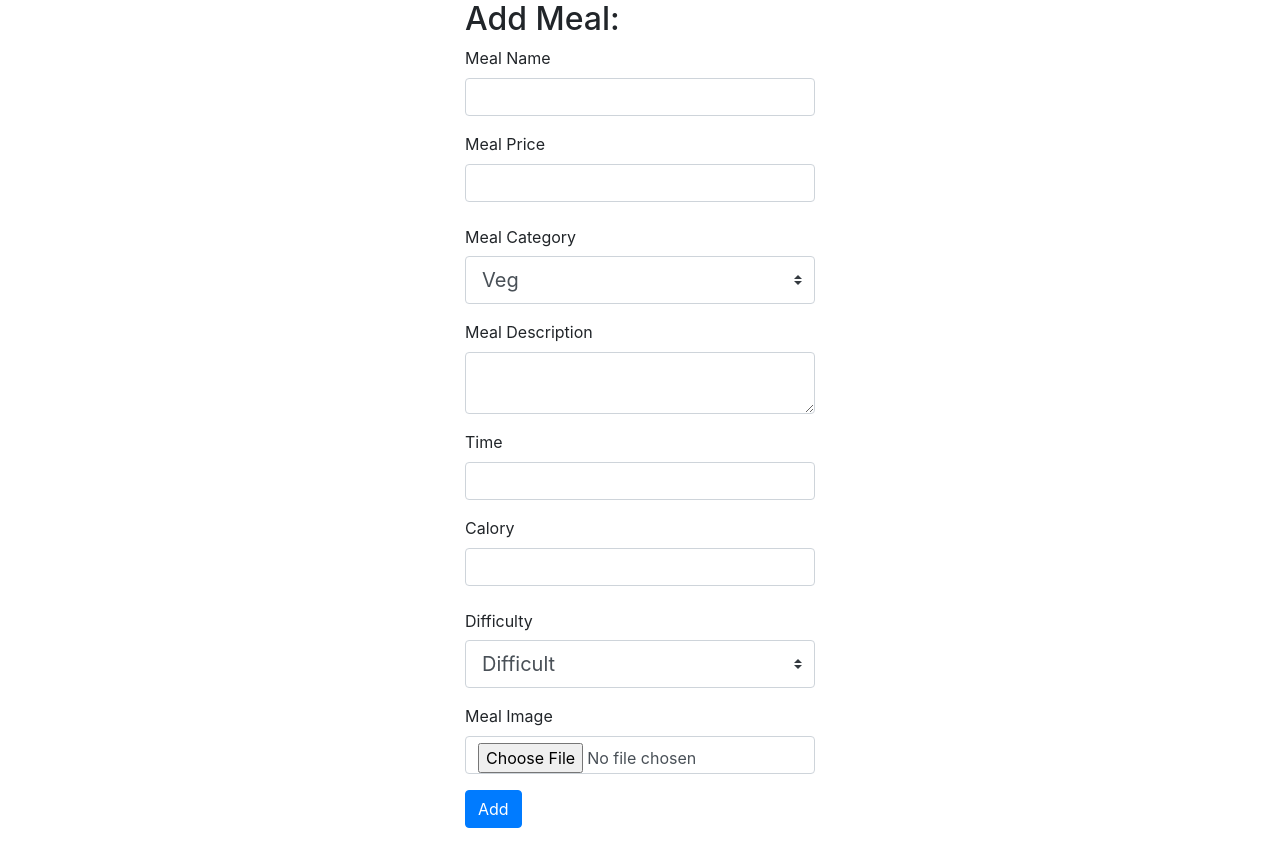
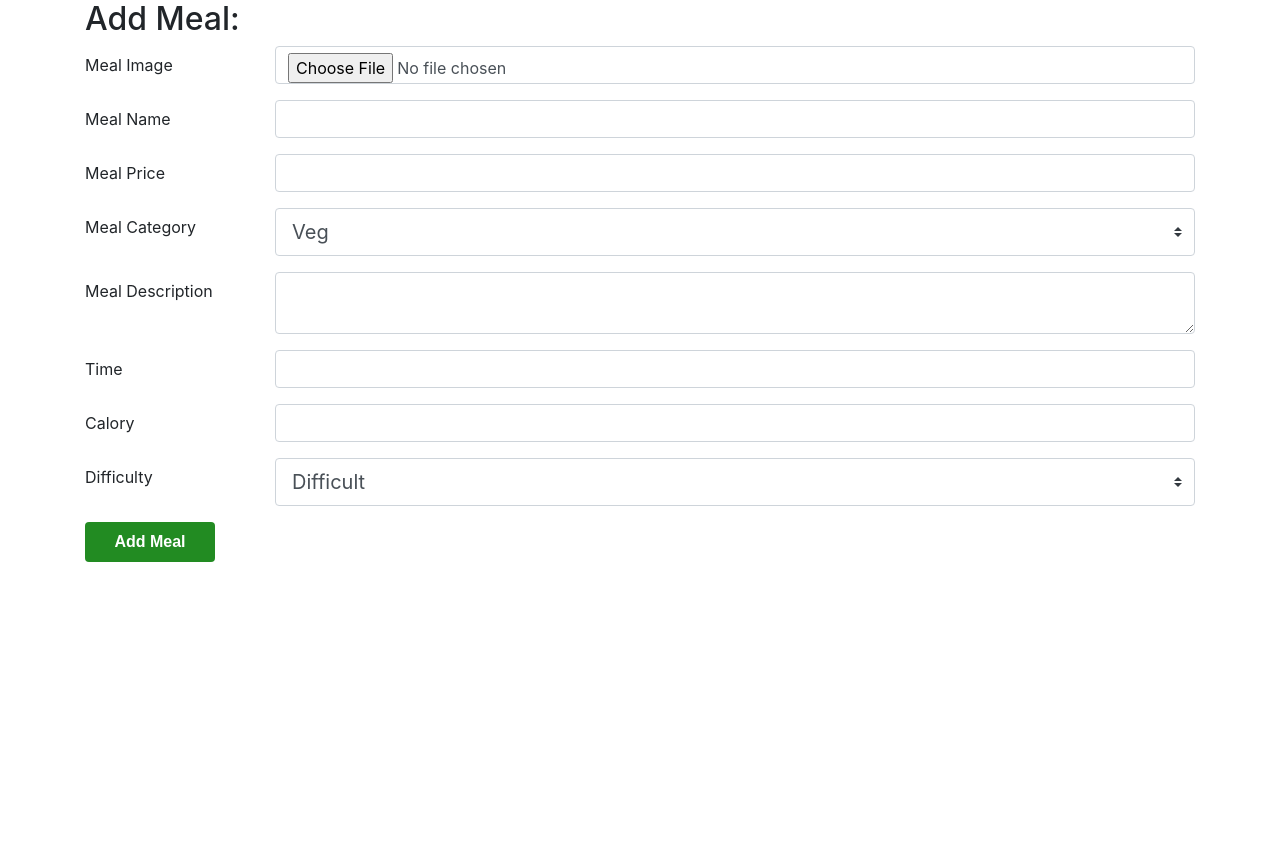
Before and after one commit to susiiiyana905/PortionDoc, a React (Create React App) app: page /addMeal in a window 1280 px wide. After the commit the page ends 800 px from the top, so only its background shows below. Built offline with nearby package versions, Linux system fonts and the light colour scheme.

Commit message:
add ingredient quantity

```diff
--- a/src/App.css
+++ b/src/App.css
@@ -519,3 +519,18 @@ margin-bottom:20px;
   flex-direction: row;
   flex-wrap: wrap;
 }
+
+.addMeal{
+  /* padding: 30px 70px; */
+  border: none;
+  background-color:forestgreen;
+  font-family: sans-serif;
+  font-weight: bold;
+  font-size: 16px;
+  color: #ffffff;
+  height: 40px;
+  width: 130px;
+  justify-content: center;
+
+
+}
--- a/src/Components/User/ourmenu.js
+++ b/src/Components/User/ourmenu.js
@@ -80,10 +80,10 @@ const Meals =()=> {
     <div className="meal-data container">
          {mealData.map((singleData) =>{
             return(
-                <div className="container py-3" style={{width: "350px"}}>
+                <div className="container py-3" style={{width: "270px"}}>
                 <div className="card-deck">
-                    <div className="card" style={{height:"400px"}}>
-                    <img className="card" src={"http://localhost:4001/meal/"+singleData.mealImage} style={{marginTop:"10px"}}></img>
+                    <div className="card" style={{height:"380px"}}>
+                    <img  src={"http://localhost:4001/meal/"+singleData.mealImage} style={{width:"100%"}} ></img>
                     <div className="card-body">
                         <p class="first" style={{fontWeight:"bold"}}>{singleData.mealName}</p>
                         {/* <p class="second">{singleData.mealPrice}</p>  */}
--- a/src/Components/admin/add.js
+++ b/src/Components/admin/add.js
@@ -20,6 +20,7 @@ const AddMeal =()=> {
             Authorization : "Bearer " + localStorage.getItem('adminToken')
         }
     }
+
 
     const addMeal = (e) => {
         e.preventDefault();
@@ -48,38 +49,48 @@ const AddMeal =()=> {
             }
         })
         .catch(e);
+
+
     }
 
+
+
     return(
-        <div>
+        <>
+        <div className="container">
+        <h2 className="heading-h2-all">Add Meal:</h2>
+        <form>
+        <div class="form-group row">
+            <label class="col-sm-2 col-form-label">Meal Image</label>
+            <div class="col-sm-10">
+            <input type="file" class="form-control"
+            onChange={(e)=>setMealImage(e.target.files[0])}
+            ></input>
+            </div>
+        </div>
 
-        <div className="container">
-            <div className="row">
-                <div className="col-md-4"></div>
-                <div className="col-md-4">
-                    <h2 className="heading-h2-all">Add Meal:</h2>
-
-                    <form>
-                        <div className="form-group">
-                            <label>Meal Name</label>
-                            <input type="text" className="form-control"
+        <div class="form-group row">
+            <label class="col-sm-2 col-form-label">Meal Name</label>
+            <div class="col-sm-10">
+            <input type="text" class="form-control"
             value={mealName}
             onChange={(e)=>setMealName(e.target.value)}
-                            />
+            ></input>
             </div>
+        </div>
+        <div class="form-group row">
+            <label class="col-sm-2 col-form-label">Meal Price</label>
+            <div class="col-sm-10">
 
-                        <div className="form-group">
-                            <label>Meal Price</label>
-                            <input type="text" className="form-control"
+            <input type="text" class="form-control"
              value={mealPrice}
              onChange={(e)=>setMealPrice(e.target.value)}
-                            />
+            ></input>
             </div>
-
-                        <div className="form-group">
-
-                        <label for="inputCategory" className="col-form-label">Meal Category</label>
-
+        </div>
+        <div class="form-group row">
+            <label class="col-sm-2 col-form-label">Meal Category</label>
+            <div class="col-sm-10">
             <select className="custom-select custom-select-lg" style={{width:"100%"}}
                 value={mealCategory}
                 onChange={e=>setMealCategory(e.target.value)}
@@ -88,39 +99,35 @@ const AddMeal =()=> {
                 <option value="Non-Veg">Non-Veg</option>
                 <option value="Vegan">Vegan</option>
             </select>
-
             </div>
-
-                            <div className="form-group">
-                            <label>Meal Description</label>
-                            <textarea type="text" className="form-control"
-                             value={mealDescription}
-                             onChange={(e)=>setMealDescription(e.target.value)}
-
-                            />
         </div>
-
-                            <div className="form-group">
-                            <label>Time</label>
-                            <input type="text" className="form-control"
+        <div class="form-group row">
+            <label class="col-sm-2 col-form-label">Meal Description</label>
+            <div class="col-sm-10">
+            <textarea type="text" class="form-control"></textarea>
+            </div>
+        </div>
+        <div class="form-group row">
+            <label class="col-sm-2 col-form-label">Time</label>
+            <div class="col-sm-10">
+            <input type="text" class="form-control"
              value={time}
              onChange={(e)=>setTime(e.target.value)}
-
-                            />
+            ></input>
             </div>
-
-                            <div className="form-group">
-                            <label>Calory</label>
-                            <input type="text" className="form-control"
+        </div>
+        <div class="form-group row">
+            <label class="col-sm-2 col-form-label">Calory</label>
+            <div class="col-sm-10">
+            <input type="text" class="form-control"
               value={calory}
               onChange={(e)=>setCalory(e.target.value)}
-
-                            />
+            ></input>
             </div>
-
-                            <div className="form-group">
-                            <label for="inputDifficulty" className="col-form-label">Difficulty</label>
-
+        </div>
+        <div class="form-group row">
+            <label class="col-sm-2 col-form-label">Difficulty</label>
+            <div class="col-sm-10">
             <select className="custom-select custom-select-lg" style={{width:"100%"}}
             value={difficulty}
             onChange={e=>setDifficulty(e.target.value)}
@@ -129,26 +136,146 @@ const AddMeal =()=> {
             <option value="Medium">Medium</option>
             <option value="Easy">Easy</option>
          </select>
+            </div>
+        </div>
+
+        {/* <div className="form-group row">
+            <label className="col-sm-2 col-form-label">Steps</label>
+            <form  onSubmit={this.handleSubmit}>
+      <div><label>Steps</label></div>
+                {this.state.formValues.map((element, index) => (
+                <div>
+                  <div class="form-group row">
+
+                  <div class="col-sm-11">
+                    <textarea type="text" class="form-control" id="inputText" style={{float:"left"}}></textarea>
 
                   </div>
-
-                        <div className="form-group">
-                            <label>Meal Image</label>
-                            <input type="file" className="form-control"
-                            onChange={(e)=>setMealImage(e.target.files[0])}
-                            />
+                  <button type="button"  className="button remove" onClick={() => this.removeFormFields(index)} style={{width:"40px"}} ><i class="fas fa-solid fa-trash"></i></button>
+                 </div>
+                  </div>
+                ))}
+                <div className="button-section">
+                    <button className="button add" type="button" onClick={() => this.addFormFields()} style = {{marginLeft:"450px", backgroundColor:"#4CBA19", height:"50px", width:"50px", color:"white"}}><i class="fas fa-solid fa-plus"></i></button>
 
                 </div>
+            </form>
+        </div> */}
+        <p><button type='submit' className="btn btn-primary addMeal"
+         onClick={addMeal}
+        >
+        Add Meal</button></p>
 
-                        <p><button type='submit' className="btn btn-primary"
-                        onClick={addMeal}
-                        >Add</button></p>
   </form>
   </div>
-                <div className="col-md-4"></div>
-            </div>
-        </div>
-        </div>
+        </>
+        // <div>
+        // <div className="con">
+        //     <div className="row">
+        //         <div className="col-md-4"></div>
+        //         <div className="col-md-4">
+        //             <h2 className="heading-h2-all">Add Meal:</h2>
+        //             <form>
+        //                 <div className="form-group row ">
+        //                     <label class="col-sm-2 col-form-label">Meal Name</label>
+        //                     <div class="col-sm-10">
+        //                     <input type="text" className="form-control"
+        //                     value={mealName}
+        //                     onChange={(e)=>setMealName(e.target.value)}
+        //                     />
+        //                     </div>
+        //                 </div>
+
+
+        //                 <div className="form-group row">
+        //                     <label>Meal Price</label>
+        //                     <div class="col-sm-10">
+        //                     <input type="text" className="form-control"
+        //                      value={mealPrice}
+        //                      onChange={(e)=>setMealPrice(e.target.value)}
+        //                     />
+        //                     </div>
+        //                 </div>
+
+        //                 <div className="form-group row">
+
+        //                 <label for="inputCategory" className="col-form-label">Meal Category</label>
+        //                 <div class="col-sm-10">
+
+        //                         <select className="custom-select custom-select-lg" style={{width:"100%"}}
+        //                         value={mealCategory}
+        //                         onChange={e=>setMealCategory(e.target.value)}
+        //                         >
+        //                             <option value="Veg">Veg</option>
+        //                             <option value="Non-Veg">Non-Veg</option>
+        //                             <option value="Vegan">Vegan</option>
+        //                         </select>
+        //                     </div>
+        //                     </div>
+
+        //                     <div className="form-group row">
+        //                     <label>Meal Description</label>
+        //                     <div class="col-sm-10">
+        //                     <textarea type="text" className="form-control"
+        //                      value={mealDescription}
+        //                      onChange={(e)=>setMealDescription(e.target.value)}
+
+        //                     />
+        //                     </div>
+        //                     </div>
+
+        //                     <div className="form-group row">
+        //                     <label>Time</label>
+        //                     <div class="col-sm-10">
+        //                     <input type="text" className="form-control"
+        //                      value={time}
+        //                      onChange={(e)=>setTime(e.target.value)}
+        //                     />
+        //                     </div>
+        //                     </div>
+
+        //                     <div className="form-group row">
+        //                     <label>Calory</label>
+        //                     <div class="col-sm-10">
+        //                     <input type="text" className="form-control"
+        //                      value={calory}
+        //                      onChange={(e)=>setCalory(e.target.value)}
+
+        //                     />
+        //                     </div>
+        //                     </div>
+
+        //                     <div className="form-group row">
+        //                     <label for="inputDifficulty" className="col-form-label">Difficulty</label>
+        //                     <div class="col-sm-10">
+        //                     <select className="custom-select custom-select-lg" style={{width:"100%"}}
+        //                         value={difficulty}
+        //                         onChange={e=>setDifficulty(e.target.value)}
+        //                         >
+        //                             <option value="Difficult">Difficult</option>
+        //                             <option value="Medium">Medium</option>
+        //                             <option value="Easy">Easy</option>
+        //                         </select>
+        //                     </div>
+        //                     </div>
+
+        //                 <div className="form-group">
+        //                     <label>Meal Image</label>
+        //                     <input type="file" className="form-control"
+        //                     onChange={(e)=>setMealImage(e.target.files[0])}
+        //                     />
+
+        //                 </div>
+
+        //                 <p><button type='submit' className="btn btn-primary"
+        //                 onClick={addMeal}
+        //                 >Add</button></p>
+        //             </form>
+        //         </div>
+        //         <div className="col-md-4"></div>
+        //     </div>
+        // </div>
+        // </div>
     )
 
 }
```
Also changed, not shown: src/Components/admin/ingredient.js (+19 -29 lines). Lines whose indentation alone changed are shown as unchanged.
